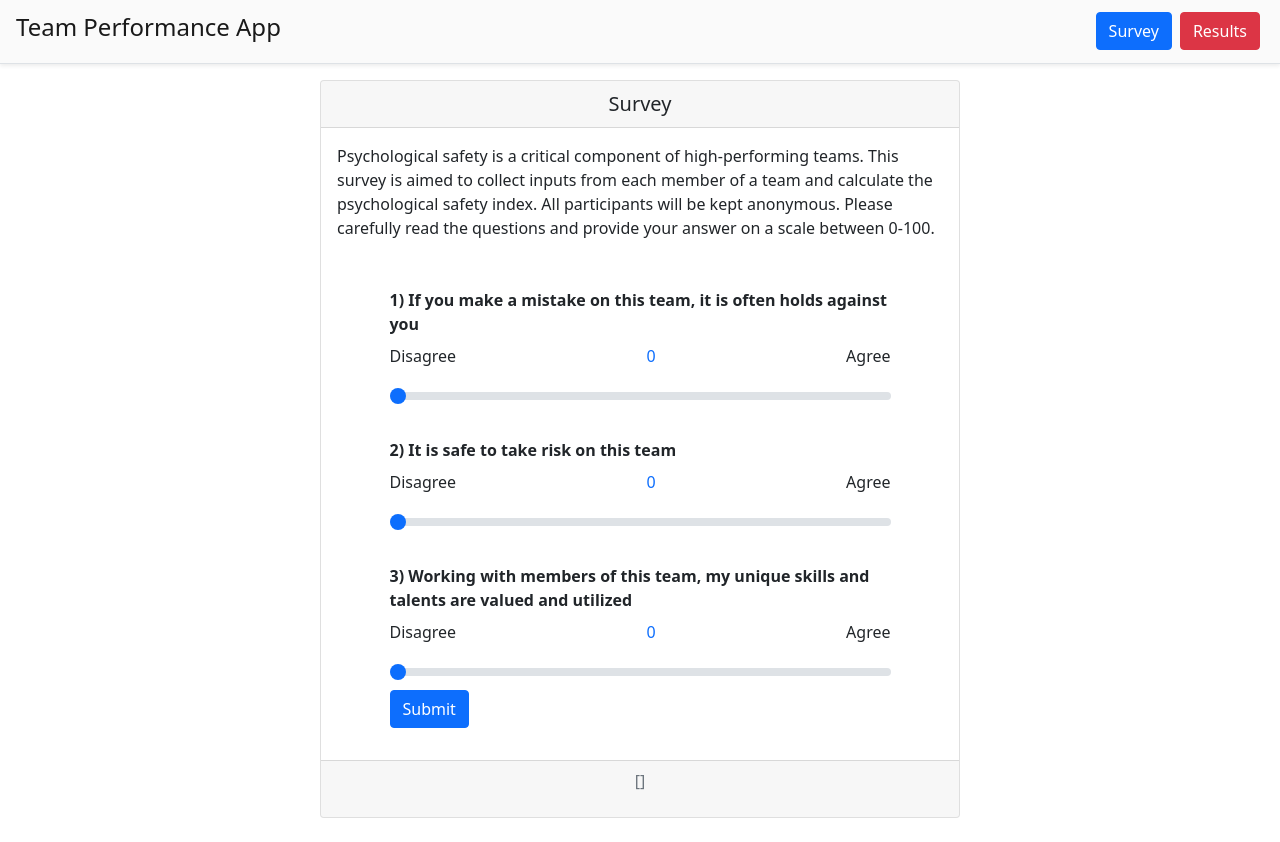
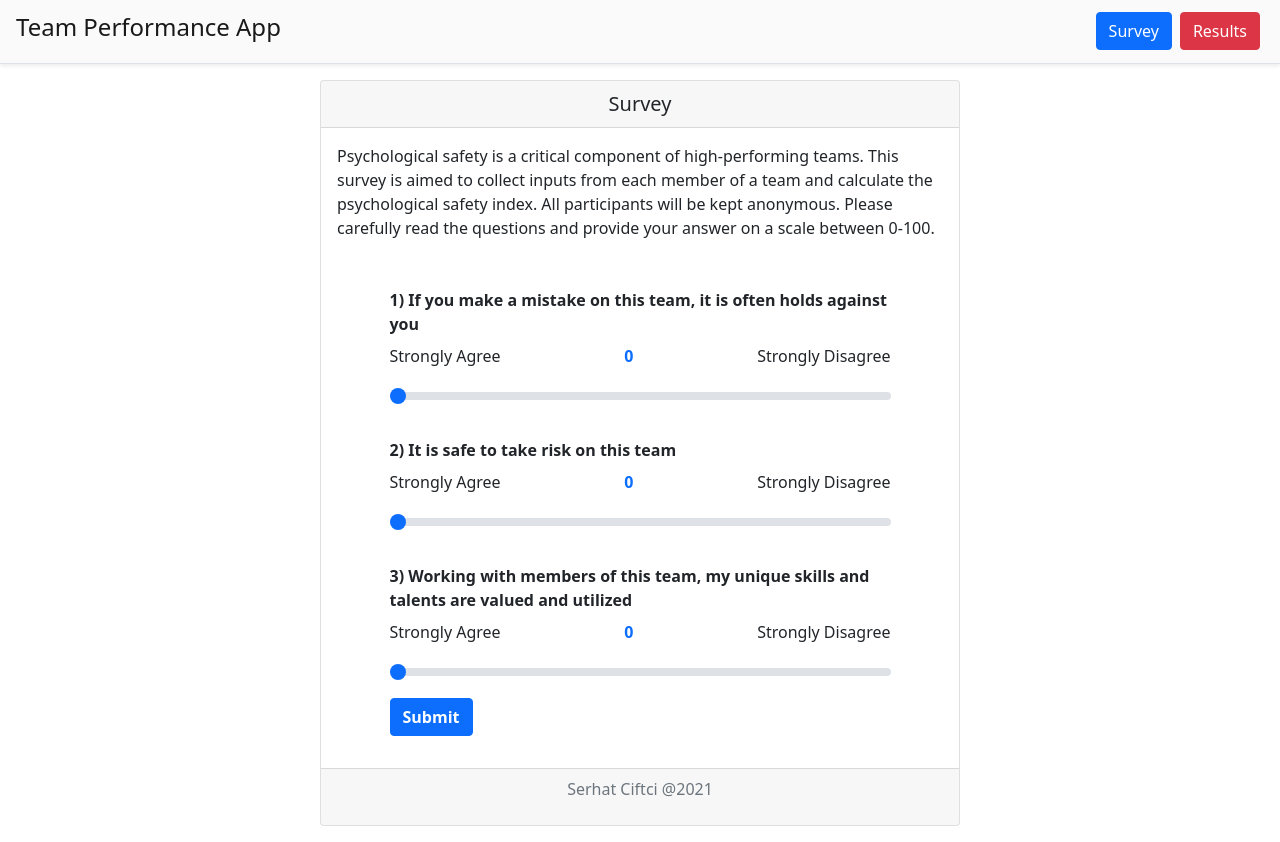
Before and after one commit to serhatci/team-performance-app, a Vue app: page / in a window 1280 px wide. Built offline with nearby package versions, Linux system fonts and the light colour scheme.

Commit message:
Fix input button & remove votes display

```diff
--- a/src/views/survey.vue
+++ b/src/views/survey.vue
@@ -1,5 +1,5 @@
 <script>
-import {mapActions, mapState} from 'vuex'
+import {mapActions} from 'vuex'
 
 export default {
   name: 'Survey',
@@ -10,9 +10,6 @@ export default {
       answer3: 0,
       isSubmitted: false,
     }
-  },
-  computed: {
-    ...mapState(['votes']),
   },
   methods: {
     ...mapActions(['addNewVotes']),
@@ -40,29 +37,30 @@ form
             label.fw-bold.form-label(for='question1')
               | 1) If you make a mistake on this team, it is often holds against you
             .d-flex.justify-content-between
-              p Disagree
-              p.text-primary {{answer1}}
-              p Agree
+              p Strongly Agree
+              p.text-primary.fw-bold {{answer1}}
+              p Strongly Disagree
             input#question1.form-range(type='range', min='0', max='100', step='1', v-model='answer1')
             label.mt-4.fw-bold.form-label(for='question2')
               | 2) It is safe to take risk on this team
             .d-flex.justify-content-between
-              p Disagree
-              p.text-primary {{answer2}}
-              p Agree
+              p Strongly Agree
+              p.text-primary.fw-bold {{answer2}}
+              p Strongly Disagree
             input#question2.form-range(type='range', min='0', max='100', step='1', v-model='answer2')
             label.mt-4.fw-bold.form-label(for='question3')
               | 3) Working with members of this team, my unique skills and talents are valued and utilized
             .d-flex.justify-content-between
-              p Disagree
-              p.text-primary {{answer3}}
-              p Agree
+              p Strongly Agree
+              p.text-primary.fw-bold {{answer3}}
+              p Strongly Disagree
             input#question3.form-range(type='range', min='0', max='100', step='1', v-model='answer3')
-            .btn.btn-primary(v-if='!isSubmitted',@click='isSubmitted=true') Submit
-            button.btn.btn-success(v-if='isSubmitted',@click='send') Do you Confirm your results?
-            button.btn.btn-warning.ms-3(v-if='isSubmitted',@click='isSubmitted=false') Cancel
+            .mt-2
+              .btn.btn-primary.fw-bold(v-if='!isSubmitted',@click='isSubmitted=true') Submit
+              button.btn.btn-success(v-if='isSubmitted',@click='send') Do you Confirm your results?
+              button.btn.btn-warning.ms-3(v-if='isSubmitted',@click='isSubmitted=false') Cancel
     .card-footer.text-muted
-      p {{votes}}
+      p Serhat Ciftci @2021
 </template>
 
 <style lang="scss" scoped>
```
